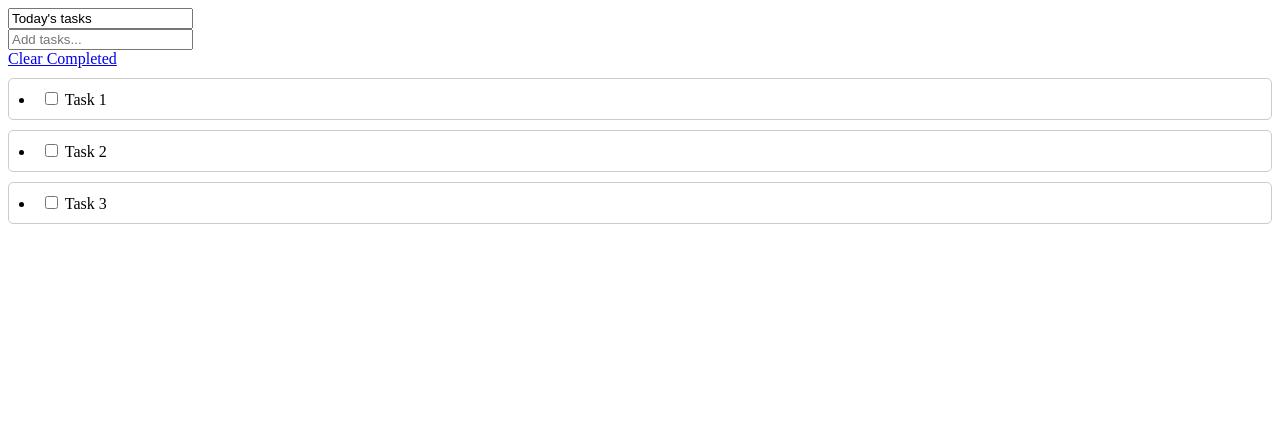
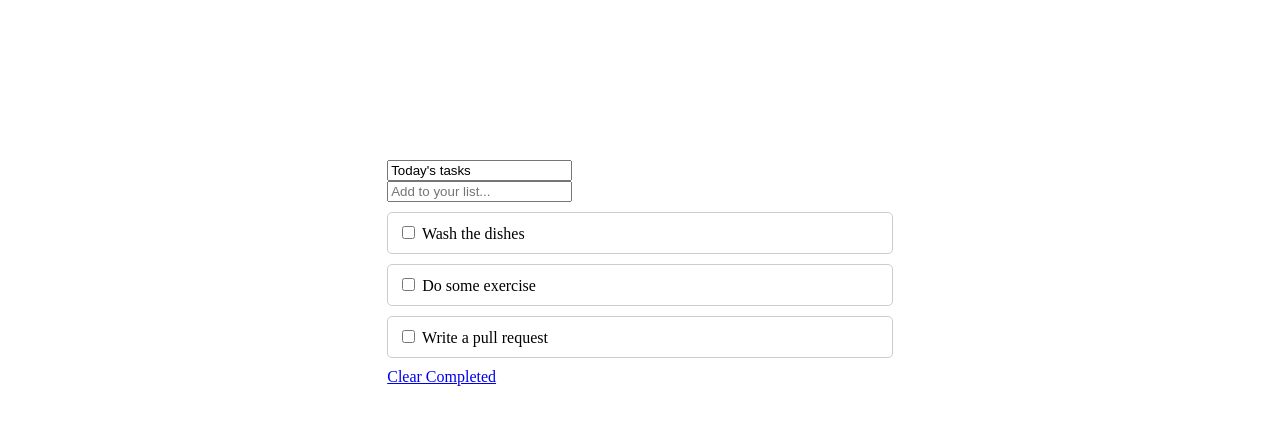
Before and after one commit to MarcoDDM/todo-project, a website built with webpack: page src/index.html in a window 1280 px wide. Built offline with nearby package versions, Linux system fonts and the light colour scheme.

Commit message:
Add basic style for position and margin

```diff
--- a/src/index.html
+++ b/src/index.html
@@ -4,6 +4,7 @@
 <head>
   <meta charset="UTF-8">
   <title>Todo List</title>
+  <link rel="stylesheet" href="style.css">
 </head>
 
 <body>
@@ -12,14 +13,13 @@
       <input type="text" value="Today's tasks" id="task-input-1">
     </div>
     <div>
-      <input type="text" placeholder="Add tasks..." id="task-input-2">
+      <input type="text" placeholder="Add to your list..." id="task-input-2">
     </div>
+    <div id="todo-list"></div>
     <div>
       <a href="#" id="clear-completed">Clear Completed</a>
 
     </div>
-
-    <div id="todo-list"></div>
   </div>
 </body>
 
--- a/src/index.js
+++ b/src/index.js
@@ -6,17 +6,17 @@ const clearCompletedButton = document.getElementById('clear-completed');
 
 let tasks = [
   {
-    description: 'Task 1',
+    description: 'Wash the dishes',
     completed: false,
     index: 1,
   },
   {
-    description: 'Task 2',
+    description: 'Do some exercise',
     completed: false,
     index: 2,
   },
   {
-    description: 'Task 3',
+    description: 'Write a pull request',
     completed: false,
     index: 3,
   },
--- a/src/style.css
+++ b/src/style.css
@@ -1,3 +1,10 @@
+.principal-container {
+  width: 40%;
+  margin-left: auto;
+  margin-right: auto;
+  margin-top: 10rem;
+}
+
 ul {
   list-style: none;
   padding: 0;
@@ -5,6 +12,7 @@ ul {
 }
 
 li {
+  list-style-type: none;
   margin: 10px 0;
   padding: 10px;
   border: 1px solid #ccc;
```
